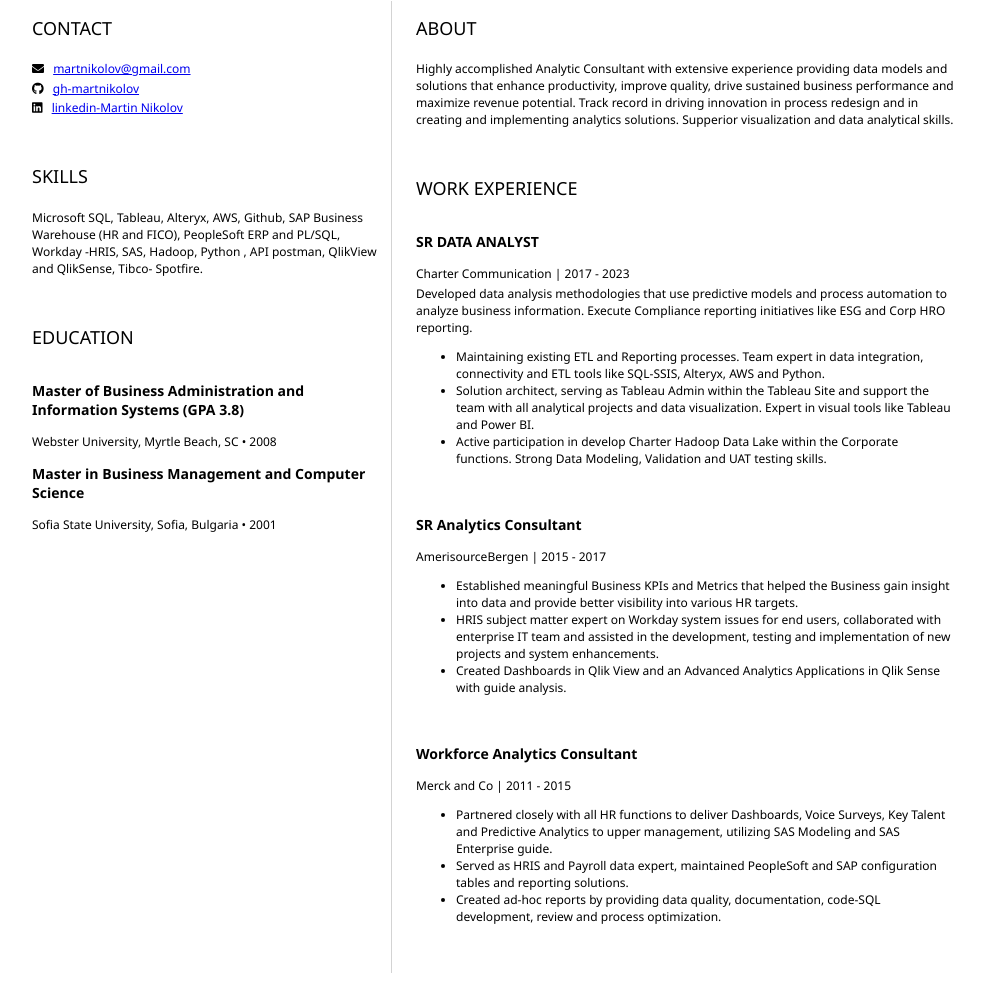
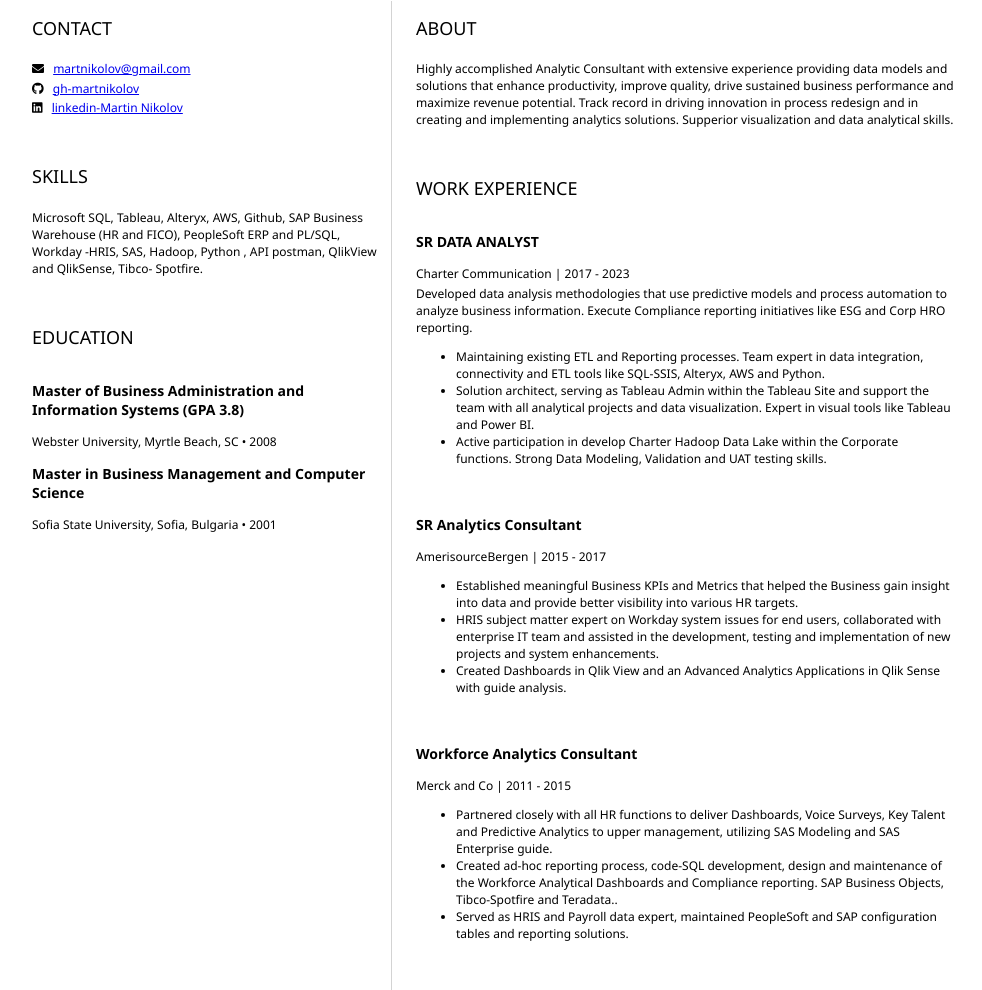
Before and after one commit to martnikolov/Resume, a plain HTML site: page index.html in a window 1280 px wide. Shown: the part 193-1183 px from the top of the page, without its empty margins (152-1134 px from the left). Drawn offline with Linux system fonts and the light colour scheme.

Commit message:
add merc

```diff
--- a/index.html
+++ b/index.html
@@ -100,8 +100,8 @@
 
                     <ul>
                             <li>Partnered closely with all HR functions to deliver Dashboards, Voice Surveys, Key Talent and Predictive Analytics to upper management, utilizing SAS Modeling and SAS Enterprise guide. </li>
-                            <li>Served as HRIS and Payroll data expert, maintained PeopleSoft and SAP configuration tables and reporting solutions.</li>
-                            <li>Created ad-hoc reports by providing data quality, documentation, code-SQL development, review and process optimization.</li>
+                            <li>Created ad-hoc reporting process, code-SQL development, design and maintenance of the Workforce Analytical Dashboards and Compliance reporting. SAP Business Objects, Tibco-Spotfire and Teradata..</li>
+							<li>Served as HRIS and Payroll data expert, maintained PeopleSoft and SAP configuration tables and reporting solutions.</li>
                     </ul>
 				</section>
 			</article>
```
